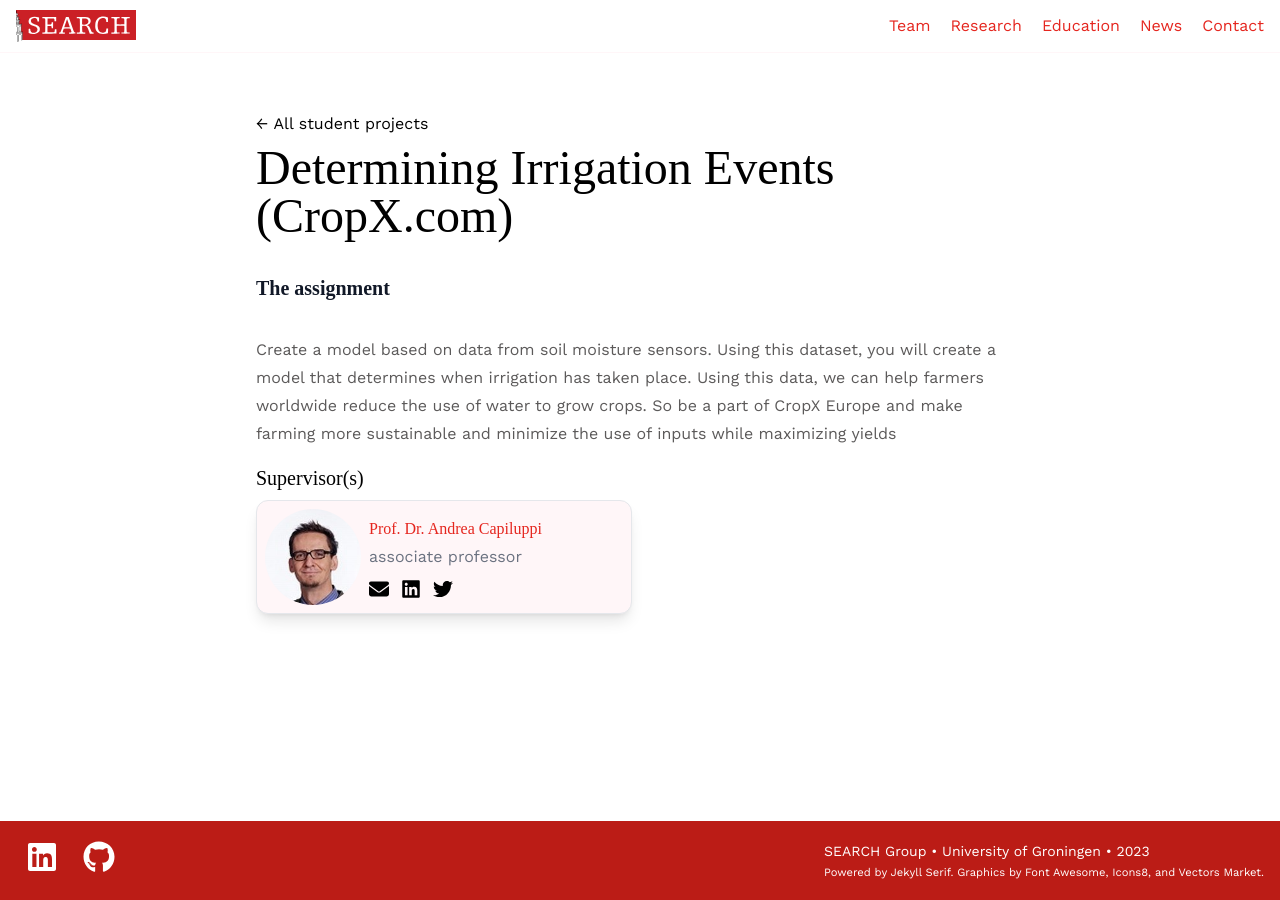
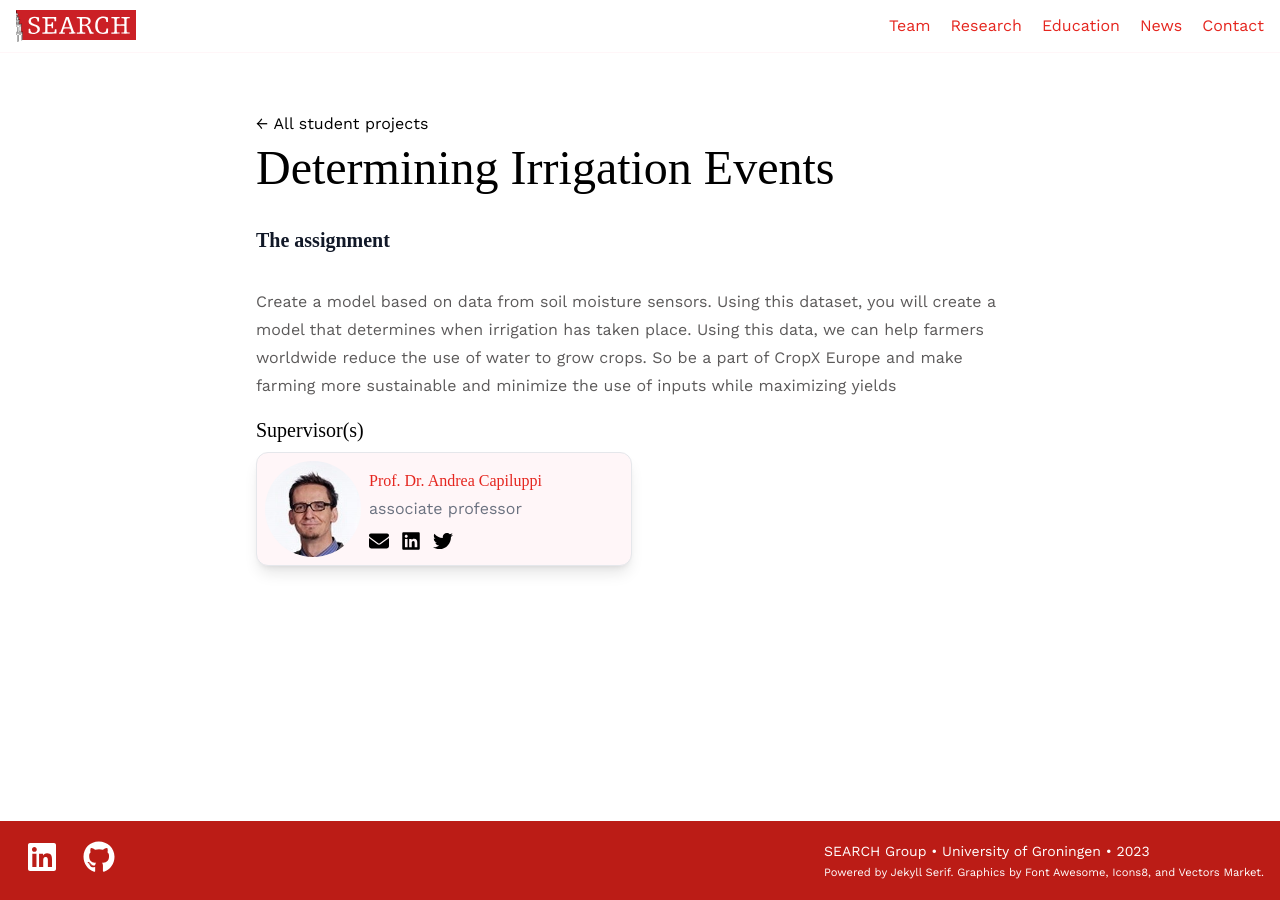
Before and after one commit to search-rug/search-rug.github.io, a Jekyll site: the page built from _sprojects/capiluppi-2.md, in a window 1280 px wide. Built offline with Jekyll 4.4.1, drawn with Linux system fonts in a browser that asks for light colours; some web fonts are replaced.

Commit message:
Update capiluppi-2.md

```diff
--- a/_sprojects/capiluppi-2.md
+++ b/_sprojects/capiluppi-2.md
@@ -14,7 +13,7 @@
   header: Supervisor(s)
   members:
   - a.capiluppi@rug.nl
-title: Determining Irrigation Events (CropX.com)
+title: Determining Irrigation Events
 types:
 - BSc
 ---
```
Also changed, not shown: other parts of _sprojects/capiluppi-2.md (+0 -1 lines).
